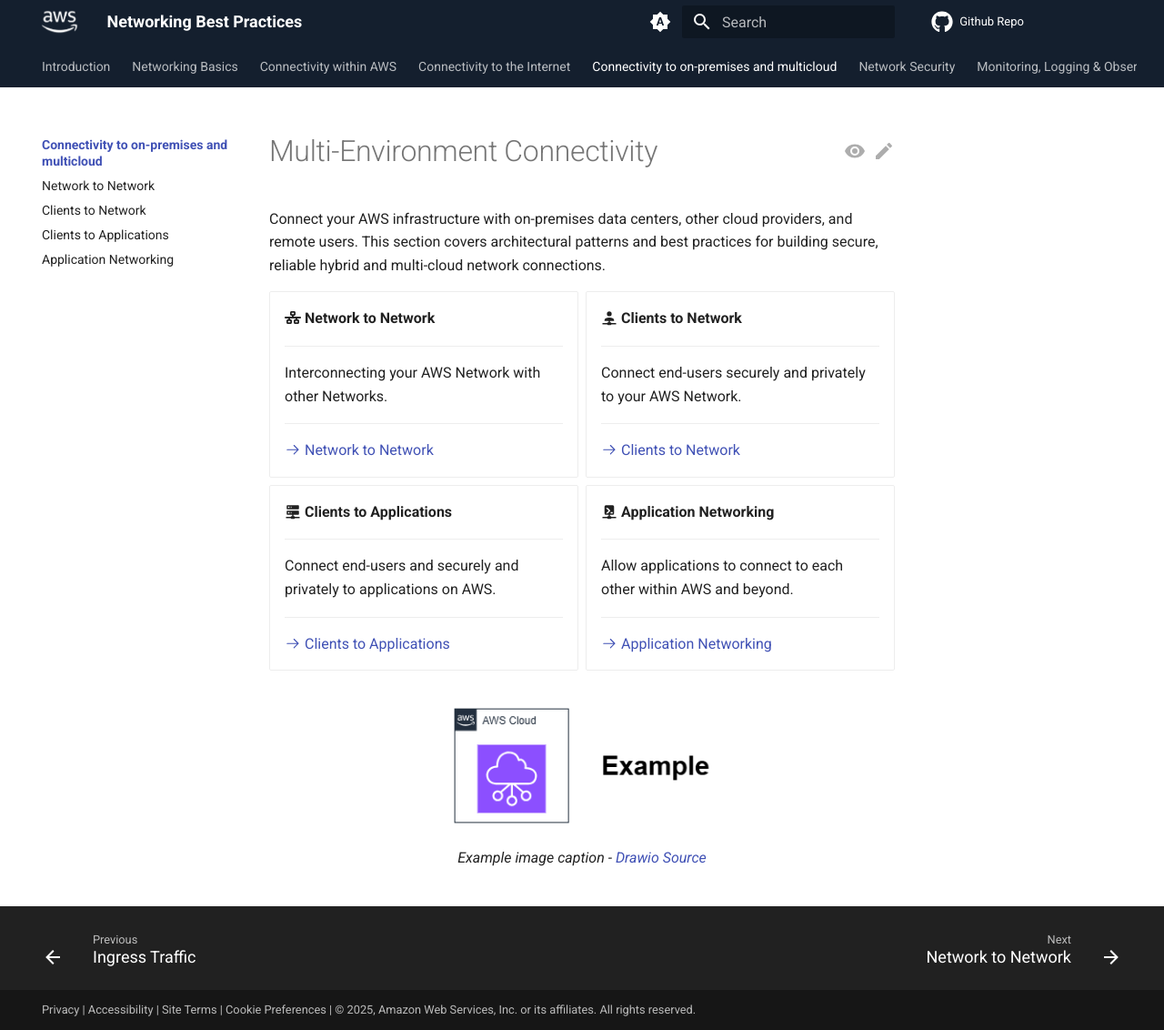
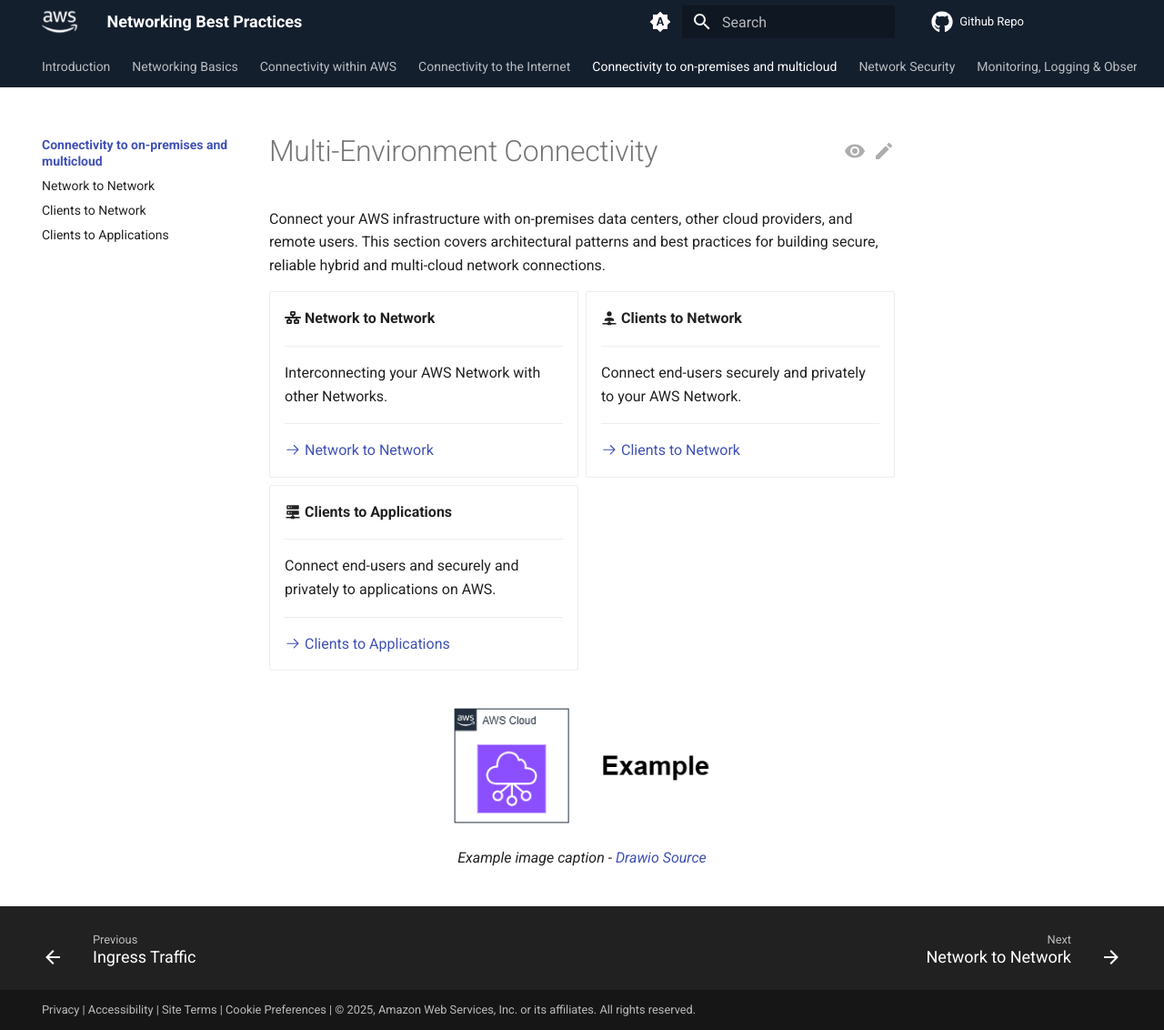
Before and after one commit to aws/aws-networking-best-practices, an MkDocs documentation site: the page built from content/hybrid-connectivity/index.md, in a window 1280 px wide and 1132 px high. Shown: the whole window at 91% size. Built offline with MkDocs 1.6.1 and Material for MkDocs 9.7.7, drawn with Linux system fonts in a browser that asks for light colours; comment, search, counter and statistics services are not loaded.

Commit message:
Fix documentation issues and cleanup. Remove application networking from the hybrid network section. Fixes #61

```diff
--- a/content/hybrid-connectivity/index.md
+++ b/content/hybrid-connectivity/index.md
@@ -34,16 +34,6 @@
 
     [:octicons-arrow-right-24: Clients to Applications](clients-to-apps.md)
 
-*   :material-console-network: **Application Networking**
-
-    ---
-
-    Allow applications to connect to each other within AWS and beyond.
-
-    ---
-
-    [:octicons-arrow-right-24: Application Networking](app-networking.md)
-
 </div>
 
 ![Image title](../assets/hybrid-connectivity/Example.png){ width="300" }
--- a/mkdocs.yml
+++ b/mkdocs.yml
@@ -15,8 +15,8 @@
 # Copyright
 copyright: >
   <a href="https://aws.amazon.com/privacy/" target="_blank">Privacy</a> |
-  <a href="https://aws.amazon.com/accessibility/ target="_blank"">Accessibility</a> |
-  <a href="https://aws.amazon.com/terms/ target="_blank"">Site Terms</a> |
+  <a href="https://aws.amazon.com/accessibility/" target="_blank">Accessibility</a> |
+  <a href="https://aws.amazon.com/terms/" target="_blank">Site Terms</a> |
   <a href="#__consent">Cookie Preferences </a> |
   &copy; 2025, Amazon Web Services, Inc. or its affiliates. All rights reserved.
 
@@ -110,19 +110,14 @@
   - pymdownx.snippets:
       auto_append:
         - includes/abbreviations.md
-  - pymdownx.superfences
   - pymdownx.details
   - pymdownx.tabbed:
       alternate_style: true
-  - admonition
-  - pymdownx.details
-  - pymdownx.superfences
   - pymdownx.caret
   - pymdownx.mark
   - pymdownx.tilde
   - attr_list
   - md_in_html
-  - pymdownx.superfences
   - tables
   - pymdownx.emoji:
       emoji_index: !!python/name:material.extensions.emoji.twemoji
@@ -184,7 +179,6 @@
       - Network to Network: hybrid-connectivity/network-to-network.md
       - Clients to Network: hybrid-connectivity/clients-to-network.md
       - Clients to Applications: hybrid-connectivity/clients-to-apps.md
-      - Application Networking: hybrid-connectivity/app-networking.md
   - Network Security:
       - security/index.md
       - Perimeter Controls: security/perimeter-inbound.md
```
Also changed, not shown: content/hybrid-connectivity/app-networking.md (deleted, +0 -8 lines).
